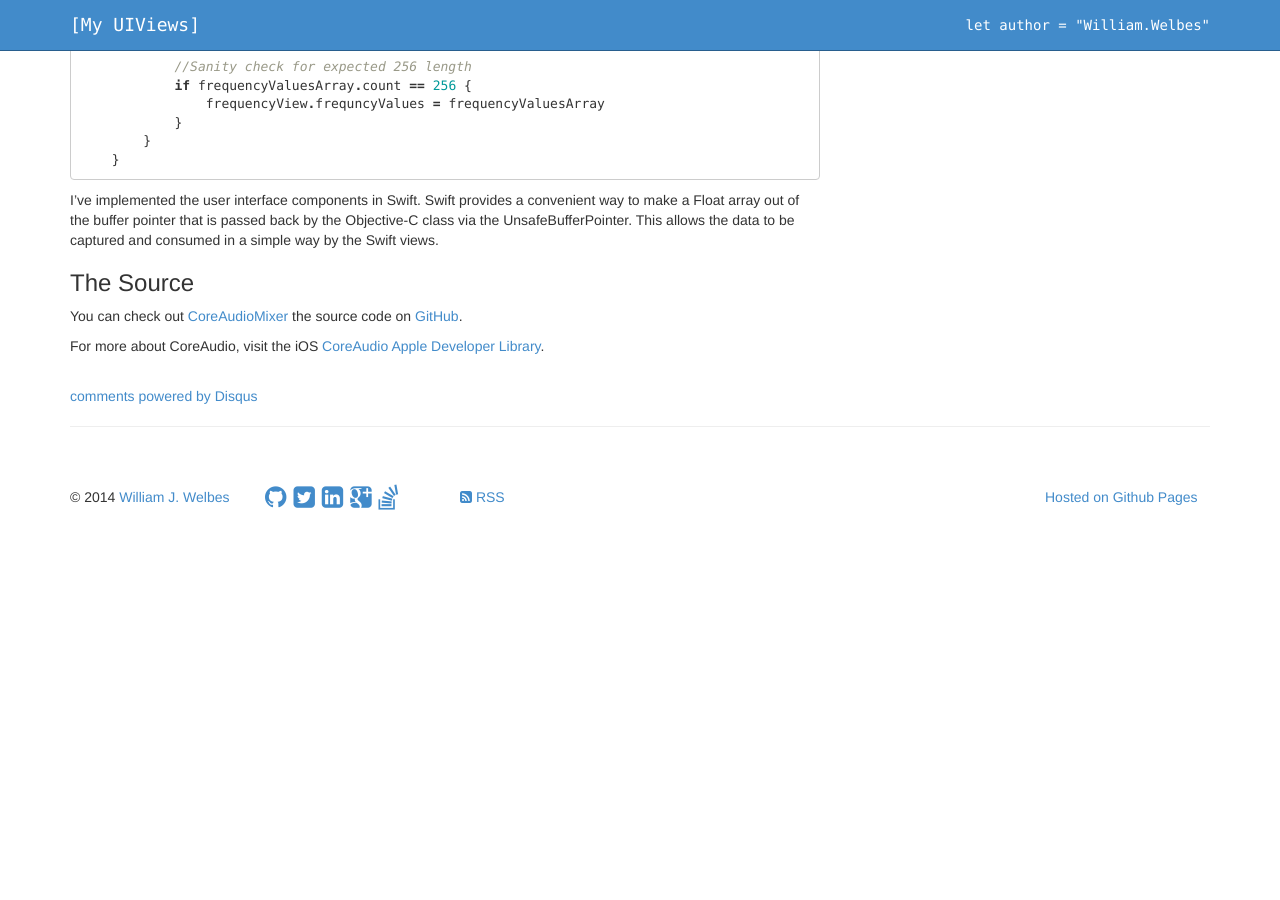
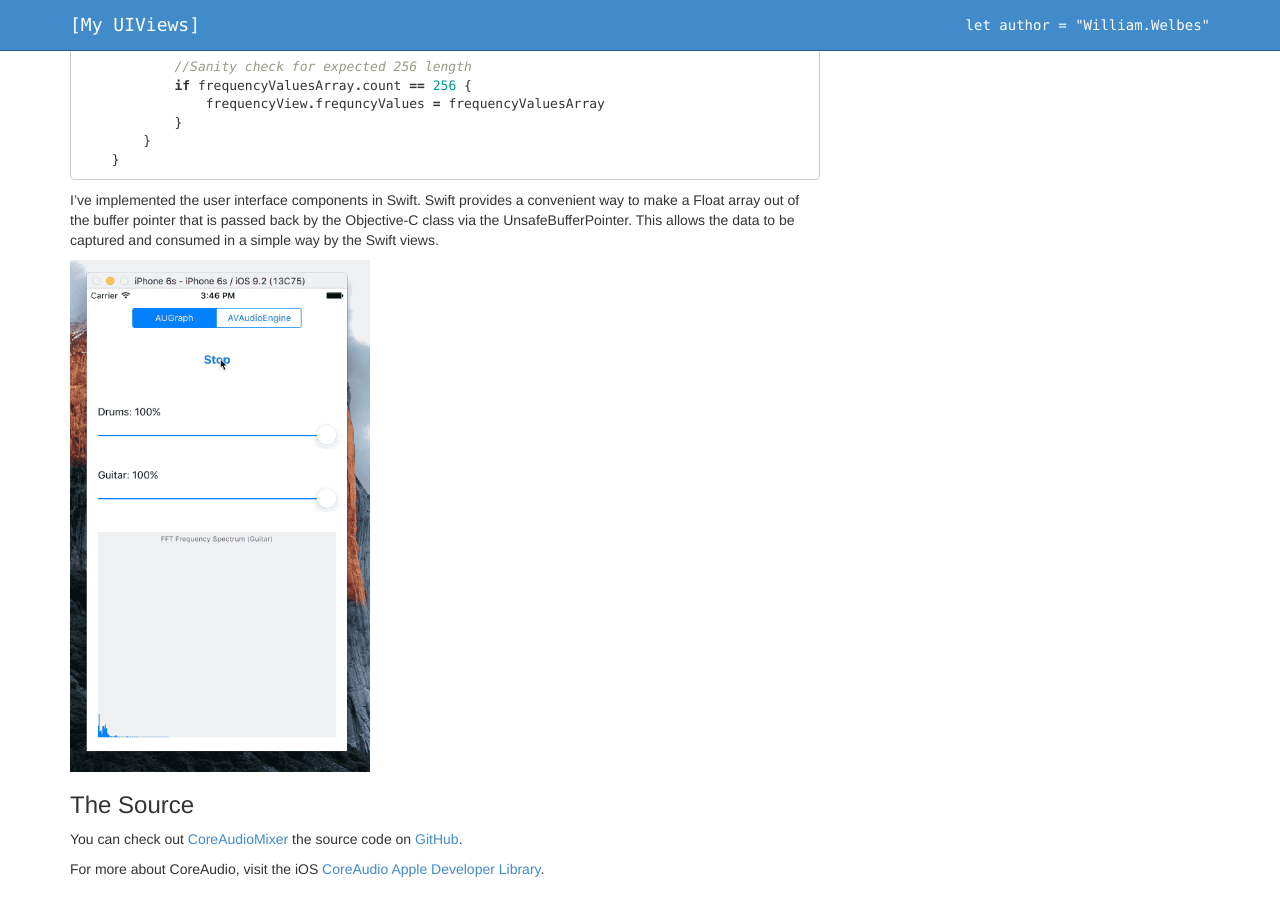
Before and after one commit to welbesw/welbesw.github.io, a Jekyll site: the page built from _posts/2016-03-04-visualizing-audio-frequency-spectrum-on-ios-via-accelerate-vdsp-fast-fourier-transform.markdown, in a window 1280 px wide and 900 px high, scrolled down 1785 px. Built offline with Jekyll 4.4.1, drawn with Linux system fonts in a browser that asks for light colours; comment, search, counter and statistics services are not loaded; before the commit the page ends 2362 px from its top, so only the background shows below that.

Commit message:
Added a little gif video of the audio data visualization.

```diff
--- a/_posts/2016-03-04-visualizing-audio-frequency-spectrum-on-ios-via-accelerate-vdsp-fast-fourier-transform.markdown
+++ b/_posts/2016-03-04-visualizing-audio-frequency-spectrum-on-ios-via-accelerate-vdsp-fast-fourier-transform.markdown
@@ -79,6 +79,10 @@
 
 I've implemented the user interface components in Swift.  Swift provides a convenient way to make a Float array out of the buffer pointer that is passed back by the Objective-C class via the UnsafeBufferPointer.  This allows the data to be captured and consumed in a simple way by the Swift views.
 
+<a href="https://github.com/welbesw/CoreAudioMixer">
+	<img src="/img/core-audio-mixer.gif" alt="CoreAudioMixer" style="max-width:300px;" />
+</a>
+
 ### The Source ###
 
 You can check out [CoreAudioMixer][github-link] the source code on [GitHub][github-link].
```
Also changed, not shown: img/core-audio-mixer.gif (added).
